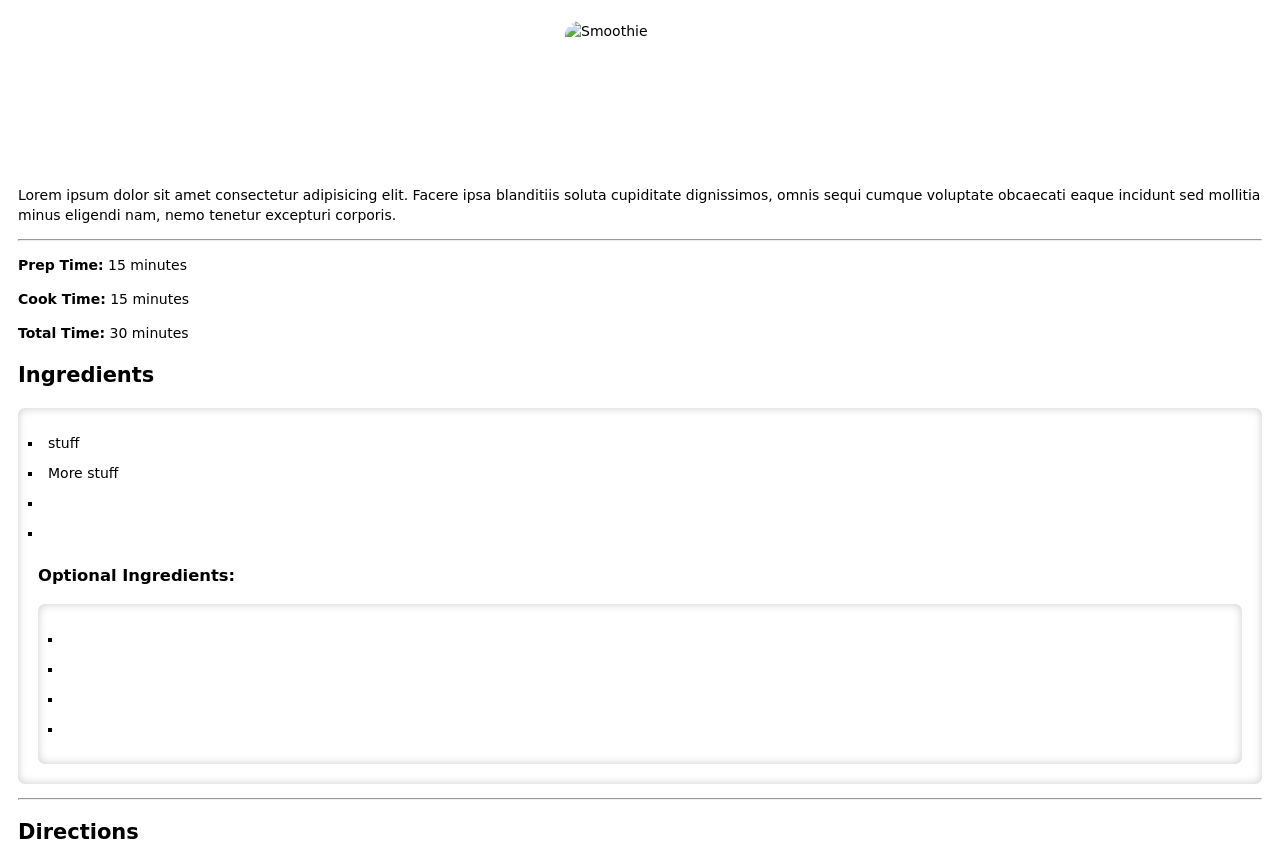
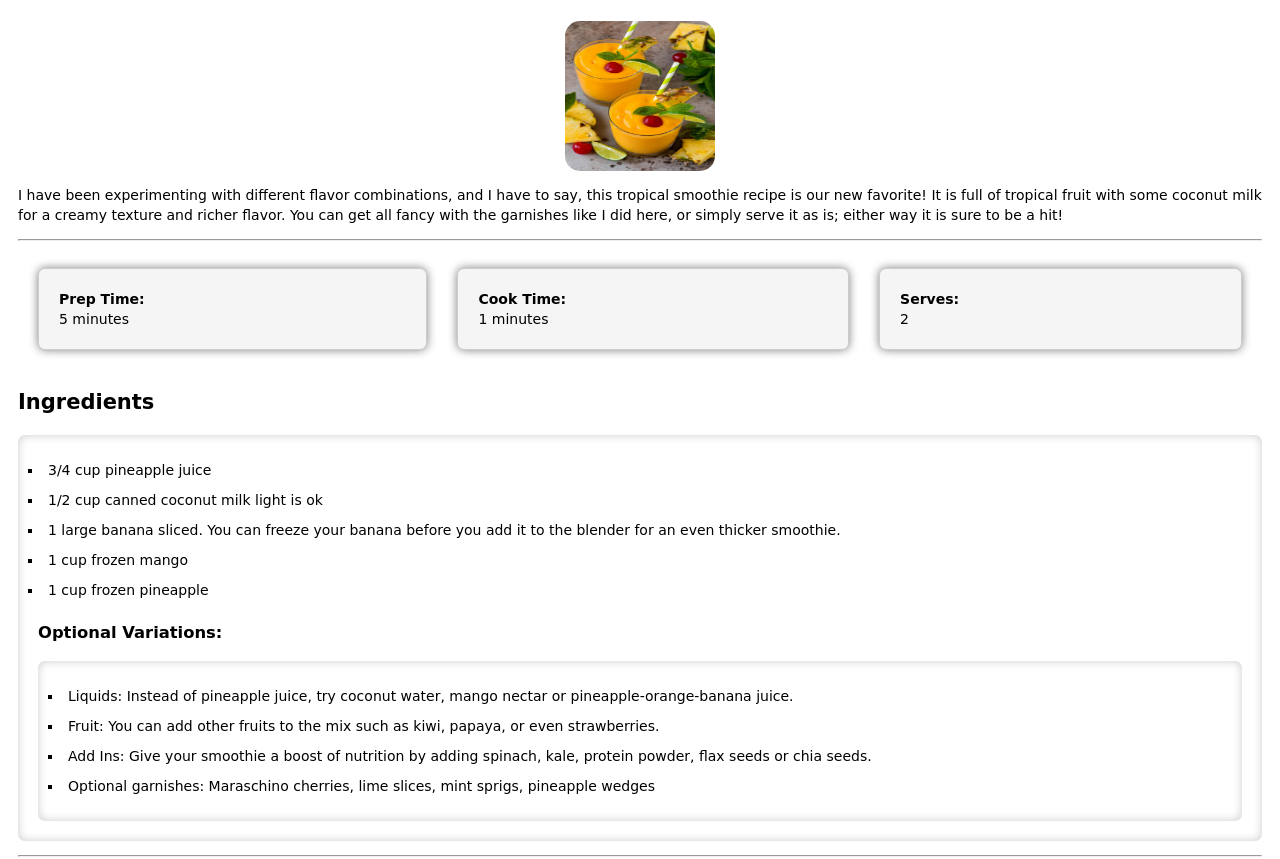
Before and after one commit to midnightmoet/odin-recipes, a plain HTML site: page recipes/smoothie.html in a window 1280 px wide. Shown: the part 94-953 px from the top of the page. Drawn offline with Linux system fonts and the light colour scheme.

Commit message:
Added smoothie

```diff
--- a/recipes/smoothie.html
+++ b/recipes/smoothie.html
@@ -10,40 +10,45 @@
   <body>
     <h1>Smoothie</h1>
 
-    <img src="" width="150px" height="150px" alt="Smoothie" />
+    <img
+      src="../images/smoothie.jpg"
+      width="150px"
+      height="150px"
+      alt="Smoothie"
+    />
     <p>
-      Lorem ipsum dolor sit amet consectetur adipisicing elit. Facere ipsa
-      blanditiis soluta cupiditate dignissimos, omnis sequi cumque voluptate
-      obcaecati eaque incidunt sed mollitia minus eligendi nam, nemo tenetur
-      excepturi corporis.
+      I have been experimenting with different flavor combinations, and I have to
+      say, this tropical smoothie recipe is our new favorite! It is full of
+      tropical fruit with some coconut milk for a creamy texture and richer
+      flavor. You can get all fancy with the garnishes like I did here, or
+      simply serve it as is; either way it is sure to be a hit!
     </p>
     <hr />
-    <div>
-      <p><strong>Prep Time:</strong> 15 minutes</p>
-      <p><strong>Cook Time:</strong> 15 minutes</p>
-      <p><strong>Total Time:</strong> 30 minutes</p>
+    <div class="grid-container">
+      <p class="grid-item"><strong>Prep Time:</strong> 5 minutes</p>
+      <p class="grid-item"><strong>Cook Time:</strong> 1 minutes</p>
+      <p class="grid-item"><strong>Serves:</strong>2</p>
     </div>
     <h2>Ingredients</h2>
     <ul>
-      <li>stuff</li>
-      <li>More stuff</li>
-      <li></li>
-      <li></li>
-      <h3>Optional Ingredients:</h3>
+      <li>3/4 cup pineapple juice</li>
+      <li>1/2 cup canned coconut milk light is ok</li>
+      <li>1 large banana sliced. You can freeze your banana before you add it to the blender for an even thicker smoothie.</li>
+      <li>1 cup frozen mango</li>
+      <li>1 cup frozen pineapple</li>
+      <h3>Optional Variations:</h3>
       <ul>
-        <li></li>
-        <li></li>
-        <li></li>
-        <li></li>
+        <li>Liquids: Instead of pineapple juice, try coconut water, mango nectar or pineapple-orange-banana juice.</li>
+        <li>Fruit: You can add other fruits to the mix such as kiwi, papaya, or even strawberries.</li>
+        <li>Add Ins: Give your smoothie a boost of nutrition by adding spinach, kale, protein powder, flax seeds or chia seeds.</li>
+        <li>Optional garnishes: Maraschino cherries, lime slices, mint sprigs, pineapple wedges</li>
       </ul>
     </ul>
     <hr />
     <h2>Directions</h2>
     <ol>
-      <li></li>
-      <li></li>
-      <li></li>
-      <li></li>
+      <li>Place the pineapple juice, coconut milk, banana, mango and pineapple in a blender; blend until completely smooth.</li>
+      <li>Pour the smoothie into 2 glasses and add optional garnishes if desired. Serve immediately.</li>
     </ol>
     <button>
       <a href="../index.html">Back to Homepage</a>
```
Also changed, not shown: images/smoothie.jpg (added).
